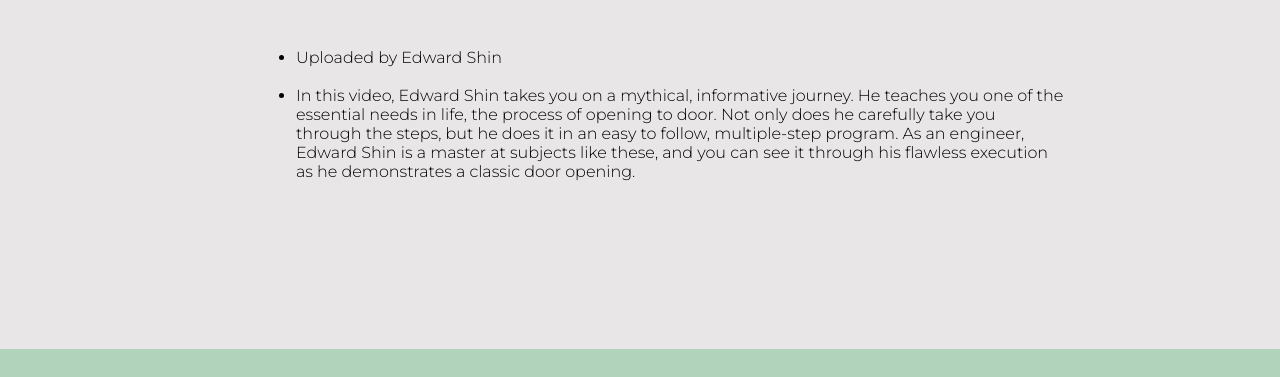
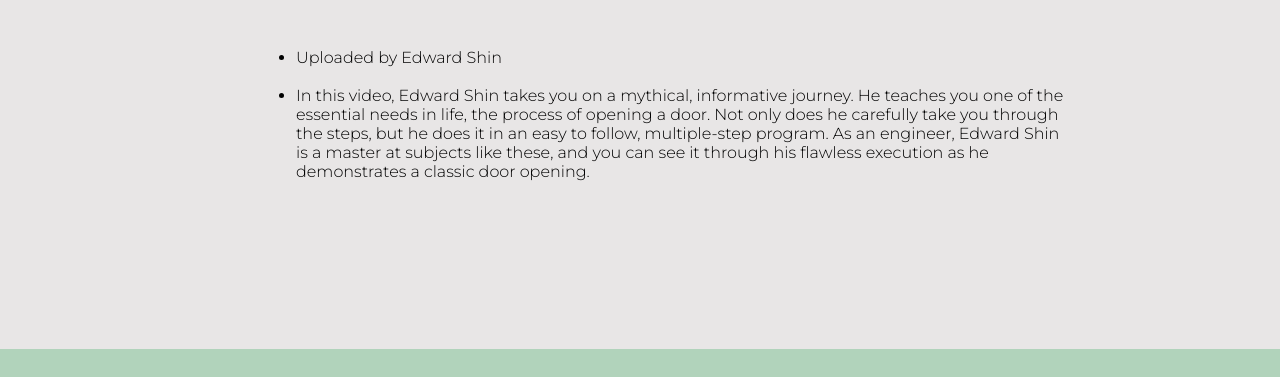
Before and after one commit to hyunsung74/greetube, a plain HTML site: page index.html in a window 1280 px wide. Shown: the part 879-1256 px from the top of the page. Drawn offline with Linux system fonts and the light colour scheme.

Commit message:
Update index.html

```diff
--- a/index.html
+++ b/index.html
@@ -132,7 +132,7 @@ ul{
 		</center>
 		<ul>
 			<li>Uploaded by Edward Shin</li><br>
-			<li>In this video, Edward Shin takes you on a mythical, informative journey. He teaches you one of the essential needs in life, the process of opening to door. Not only does he carefully take you through the steps, but he does it in an easy to follow, multiple-step program. As an engineer, Edward Shin is a master at subjects like these, and you can see it through his flawless execution as he demonstrates a classic door opening.</li>
+			<li>In this video, Edward Shin takes you on a mythical, informative journey. He teaches you one of the essential needs in life, the process of opening a door. Not only does he carefully take you through the steps, but he does it in an easy to follow, multiple-step program. As an engineer, Edward Shin is a master at subjects like these, and you can see it through his flawless execution as he demonstrates a classic door opening.</li>
 		</ul>
 		</i><br><br><br><br><br><br><br><br>
 	</div>
```
